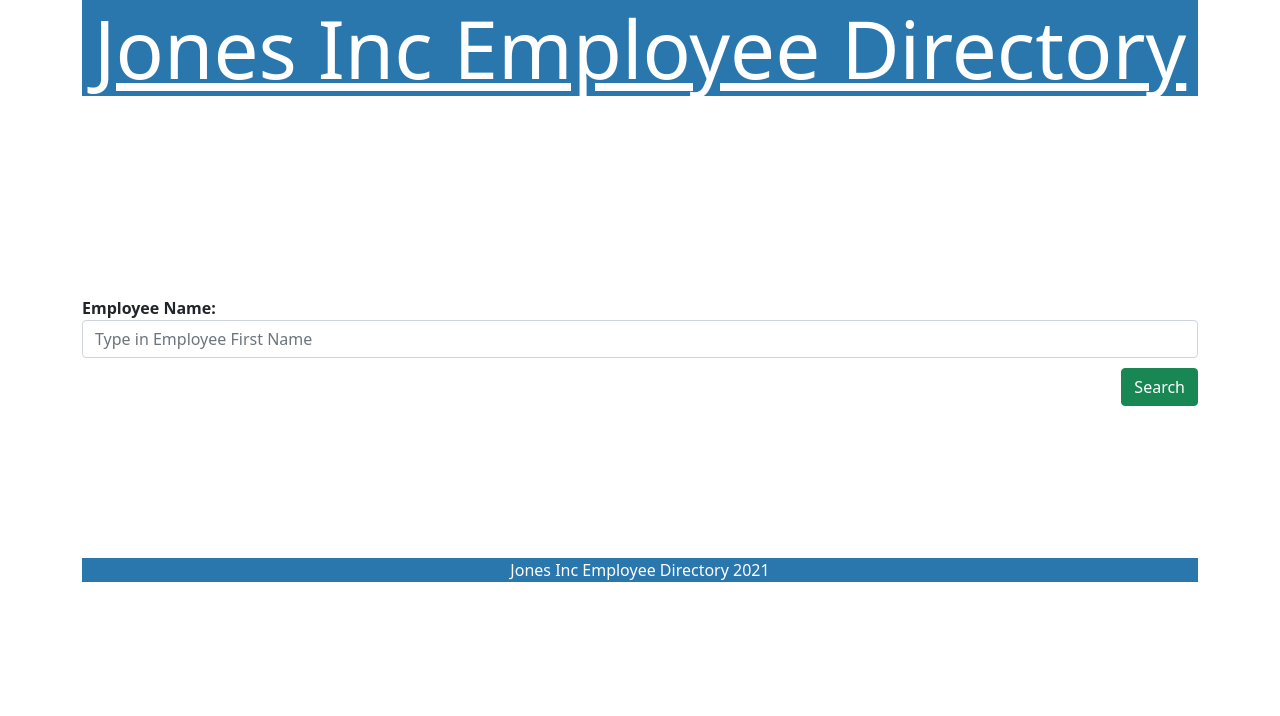
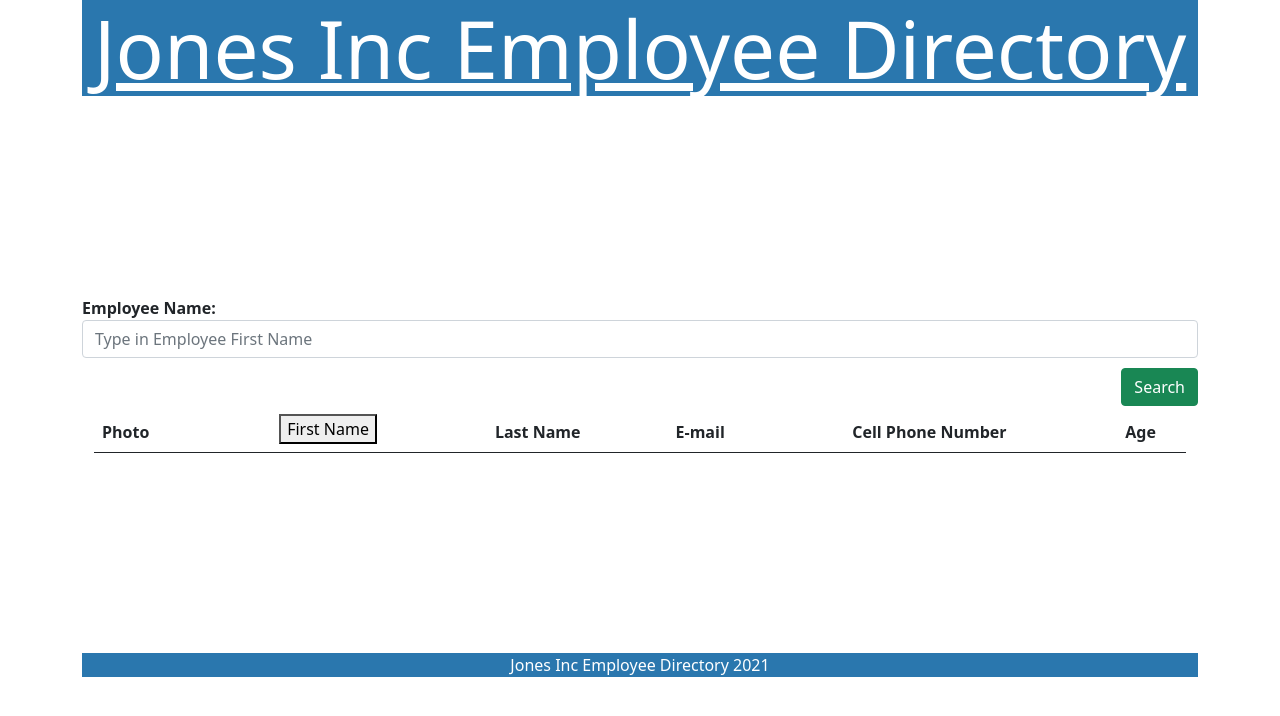
Before and after one commit to mtjones1979/emp-directory, a React (Create React App) app: page / in a window 1280 px wide. Shown: the top 716 px of the page. Built offline with nearby package versions, Linux system fonts and the light colour scheme.

Commit message:
set up search component with info from random user

```diff
--- a/src/App.js
+++ b/src/App.js
@@ -1,7 +1,7 @@
 import React from "react";
 import Header from "./components/Header/Header";
 import Search from "./components/Search/Search";
-// import EmpTable from "./components/EmpTable";
+import EmpTable from "./components/EmpTable/EmpTable";
 import Footer from "./components/Footer/Footer";
 // import API from "./utils/API";
 
@@ -24,9 +24,9 @@ class App extends React.Component {
       <Search
       />
 
-      {/* <EmpTable
+      <EmpTable
       />
-       */}
+
       <Footer />
 
     </div>
--- a/src/components/EmpTable/EmpTable.js
+++ b/src/components/EmpTable/EmpTable.js
@@ -0,0 +1,34 @@
+import React from "react";
+import "./style.css";
+// following documentation from randomuser for body lay out
+function EmpTable (props) {
+  return (
+    <div className="container">
+        <table className="table striped bordered ">
+            <thead className="thead-dark">
+                <tr>
+                    <th>Photo</th>
+                    <th className="text-center"><button variant="outline-dark" name="firstName" onClick={props.sortName}>First Name</button></th>
+                    <th className="text-center" name="lastName">Last Name</th>
+                    <th className="text-center" name="email">E-mail</th>
+                    <th className="text-center" name="cell">Cell Phone Number</th>
+                    <th className="text-center" name="dob">Age</th>
+                </tr>
+            </thead>
+            <tbody>
+            {/* {props.results.map(result => (
+                <tr>
+                    <td><img alt="employee" src= {result.picture.thumbnail}></img></td>
+                    <td className="text-center">{result.name.first}</td>
+                    <td className="text-center">{result.name.last}</td>
+                    <td className="text-center">{result.email}</td>
+                    <td className="text-center">{result.cell}</td>
+                    <td className="text-center">{result.dob.age}</td>
+                </tr>
+            ))} */}
+            </tbody>
+        </table>
+    </div>
+  )
+}
+export default EmpTable;
```
Also changed, not shown: src/components/EmpTable/style.css (added).
